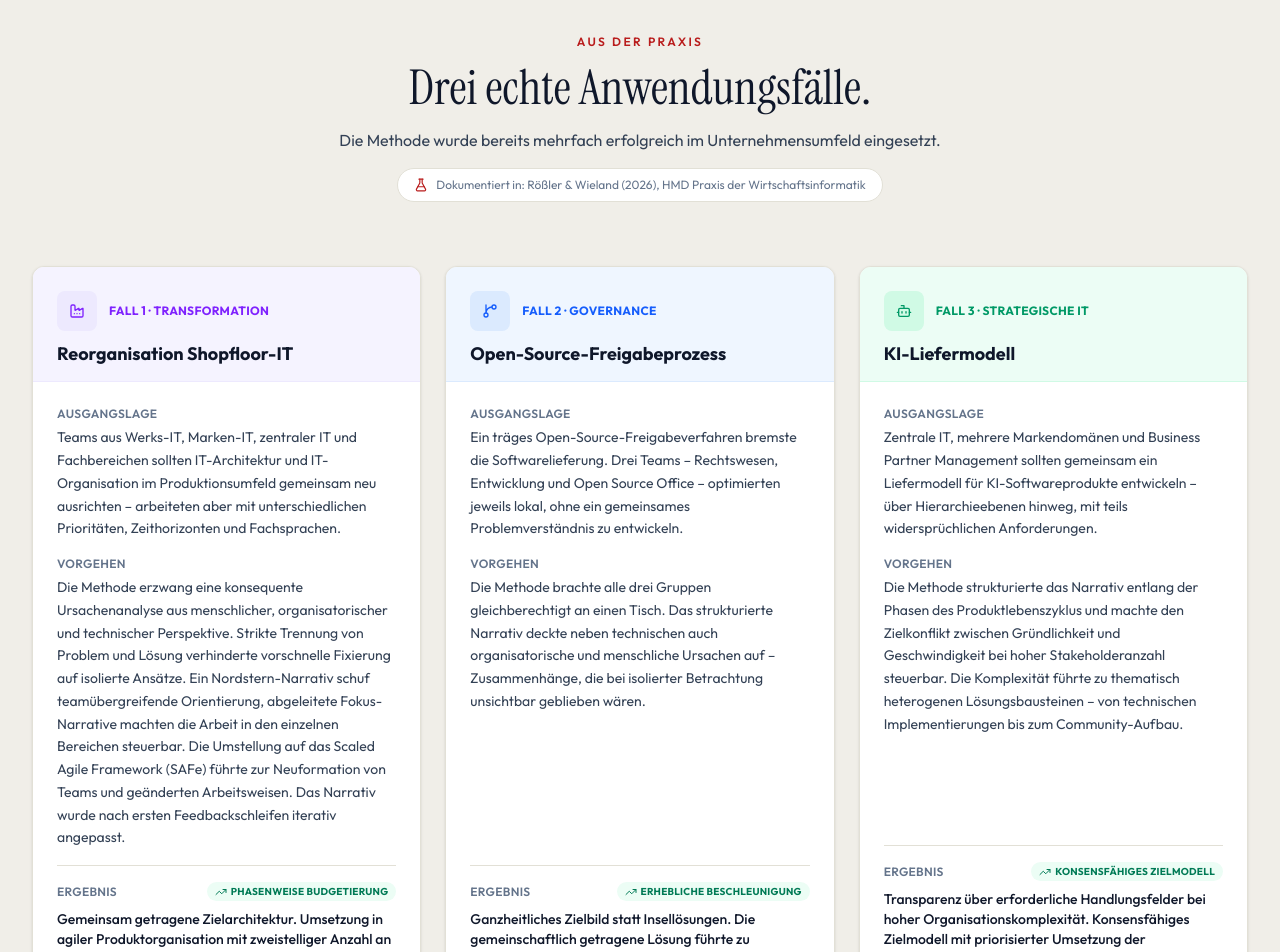
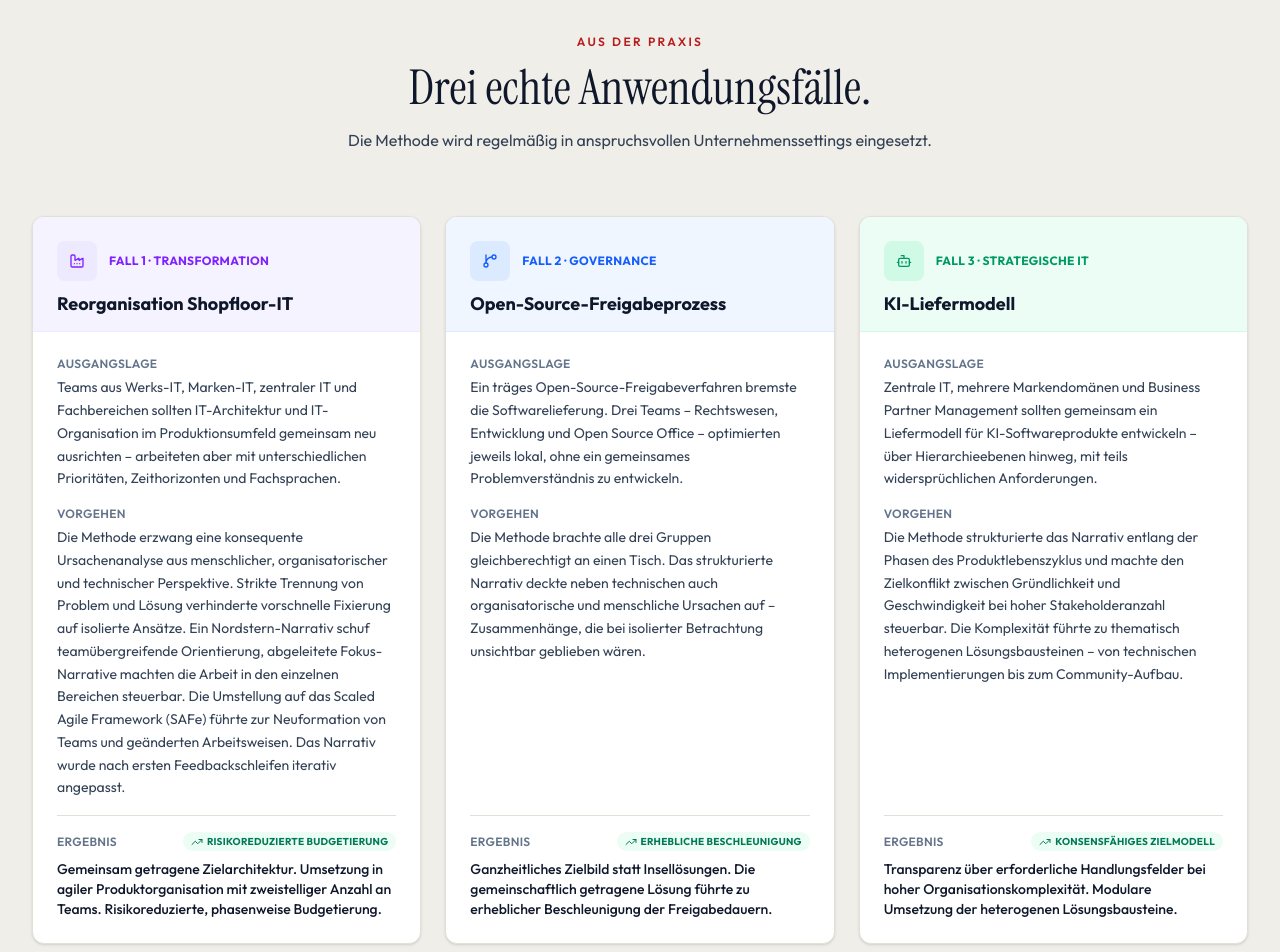
Before and after one commit to drroessler/landingpage, a React (Vite) app: page / in a window 1280 px wide. Shown: the part 8640-9592 px from the top of the page. Built offline with nearby package versions, Linux system fonts and the light colour scheme.

Commit message:
Update Contet Praxissektion

```diff
--- a/src/components/sections/PraxisSection.tsx
+++ b/src/components/sections/PraxisSection.tsx
@@ -17,7 +17,7 @@ const useCases = [
       "Die Methode erzwang eine konsequente Ursachenanalyse aus menschlicher, organisatorischer und technischer Perspektive. Strikte Trennung von Problem und Lösung verhinderte vorschnelle Fixierung auf isolierte Ansätze. Ein Nordstern-Narrativ schuf teamübergreifende Orientierung, abgeleitete Fokus-Narrative machten die Arbeit in den einzelnen Bereichen steuerbar. Die Umstellung auf das Scaled Agile Framework (SAFe) führte zur Neuformation von Teams und geänderten Arbeitsweisen. Das Narrativ wurde nach ersten Feedbackschleifen iterativ angepasst.",
     ergebnis:
       "Gemeinsam getragene Zielarchitektur. Umsetzung in agiler Produktorganisation mit zweistelliger Anzahl an Teams. Risikoreduzierte, phasenweise Budgetierung.",
-    outcome: "Phasenweise Budgetierung",
+    outcome: "Risikoreduzierte Budgetierung",
   },
   {
     icon: GitBranch,
@@ -50,7 +50,7 @@ const useCases = [
     vorgehen:
       "Die Methode strukturierte das Narrativ entlang der Phasen des Produktlebenszyklus und machte den Zielkonflikt zwischen Gründlichkeit und Geschwindigkeit bei hoher Stakeholderanzahl steuerbar. Die Komplexität führte zu thematisch heterogenen Lösungsbausteinen – von technischen Implementierungen bis zum Community-Aufbau.",
     ergebnis:
-      "Transparenz über erforderliche Handlungsfelder bei hoher Organisationskomplexität. Konsensfähiges Zielmodell mit priorisierter Umsetzung der heterogenen Lösungsbausteine.",
+      "Transparenz über erforderliche Handlungsfelder bei hoher Organisationskomplexität. Modulare Umsetzung der heterogenen Lösungsbausteine.",
     outcome: "Konsensfähiges Zielmodell",
   },
 ];
@@ -68,14 +68,8 @@ export default function PraxisSection() {
               Drei echte Anwendungsfälle.
             </h2>
             <p className="mt-4 text-ink-light max-w-2xl mx-auto">
-              Die Methode wurde bereits mehrfach erfolgreich im
-              Unternehmensumfeld eingesetzt.
+              Die Methode wird regelmäßig in anspruchsvollen Unternehmenssettings eingesetzt.
             </p>
-            <div className="mt-4 inline-flex items-center gap-2 text-xs text-muted bg-white border border-border rounded-full px-4 py-2">
-              <FlaskConical className="w-3.5 h-3.5 text-accent" />
-              Dokumentiert in: Rößler & Wieland (2026), HMD Praxis der
-              Wirtschaftsinformatik
-            </div>
           </div>
         </AnimatedContent>
 
--- a/src/components/sections/StatsStrip.tsx
+++ b/src/components/sections/StatsStrip.tsx
@@ -1,7 +1,7 @@
 import AnimatedContent from "../react-bits/AnimatedContent";
 
 const stats = [
-  { value: "3", label: "Publizierte Anwendungsfälle", sub: "HMD Praxis der Wirtschaftsinformatik" },
+  { value: "2", label: "Wissenschaftliche Publikationen", sub: "HMD Praxis der Wirtschaftsinformatik" },
   { value: "5", label: "Prozessschritte", sub: "Vom diffusen Problem zur klaren Umsetzung" },
   { value: "100%", label: "Interne Befähigung", sub: "Ihr Team übernimmt – wir begleiten" },
 ];
```
